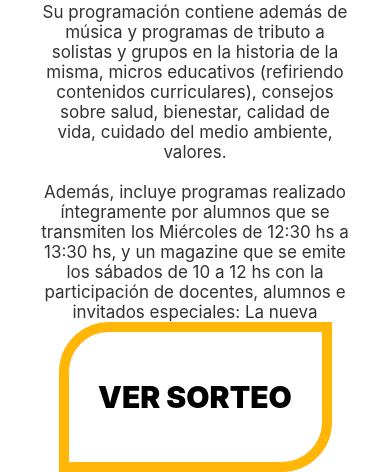
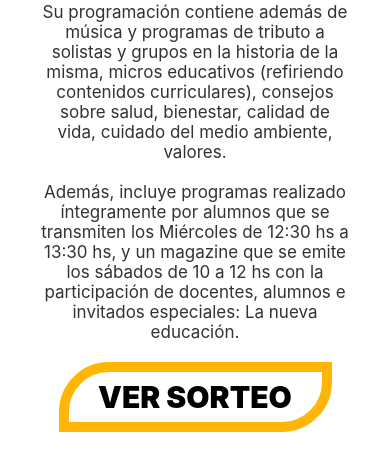
Before and after one commit to AyrtonMiotti/Sorteo_Atlantida, a Node server app: page /home in a window 390 px wide. Shown: the part 1445-1917 px from the top of the page. After the commit the page ends 1877 px from the top, so only its background shows below. Run offline with Node 20, Linux system fonts and the light colour scheme.

Commit message:
Updates
--Update

```diff
--- a/public/css/style.css
+++ b/public/css/style.css
@@ -512,7 +512,7 @@ th{
         font-size: 30px;
         box-sizing: border-box;
         width: 100%;
-        height: 100%px;
+        height: 100%;
         line-height: 0px;
         margin-top: 30px;
         margin-bottom: 30px;
```
